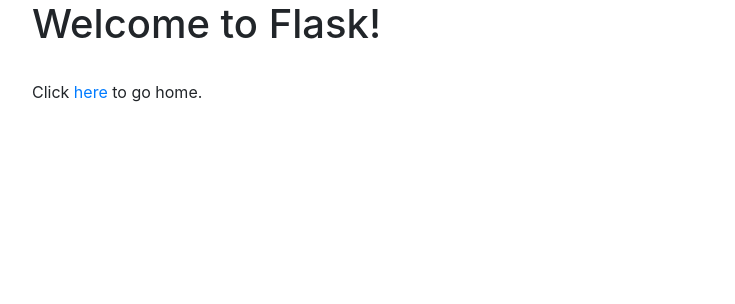
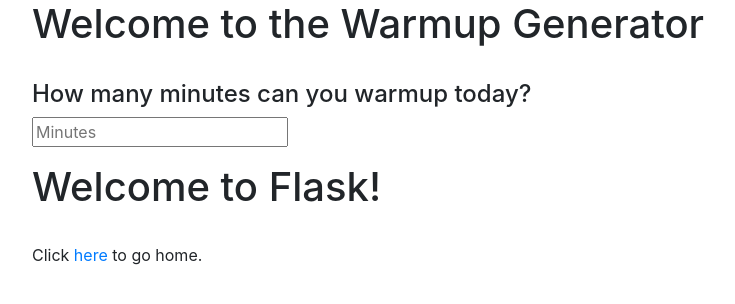
Before and after one commit to marcusrein/flask_intro, a Flask app: page /welcome in a window 1280 px wide. Shown: the top 304 px of the page, without its empty margins (53-788 px from the left). Run offline with Flask 2, Linux system fonts and the light colour scheme; some libraries are stand-ins or nearby versions.

Commit message:
rearranged a few things. still working homepage.

```diff
--- a/app.py
+++ b/app.py
@@ -4,17 +4,8 @@
 # create the application object
 app = Flask(__name__)
 
-# use decorators to link the function to a url
-@app.route('/')
+@app.route('/', methods=['GET', 'POST'])
 def home():
-    return "Hello, World!"  # return a string
-
-@app.route('/welcome')
-def welcome():
-    return render_template('welcome.html')  # render a template
-
-@app.route('/login', methods=['GET', 'POST'])
-def login():
     error = None
     if request.method == 'POST':
         if request.form['username'] != 'admin' or request.form['password'] != 'admin':
@@ -23,6 +14,15 @@
             return redirect(url_for('home'))
     return render_template('login.html', error=error)
 
+# use decorators to link the function to a url
+# @app.route('/')
+# def home():
+#     return "Hello, World!"  # return a string
+
+@app.route('/welcome')
+def welcome():
+    return render_template('welcome.html')  # render a template
+
 # start the server with the 'run()' method
 if __name__ == '__main__':
     app.run(debug=True)
--- a/templates/login.html
+++ b/templates/login.html
@@ -1,10 +1,9 @@
 <html>
   <head>
-    <title>Flask Intro - login page</title>
+    <title>Warmup Generator - First Page</title>
     <meta name="viewport" content="width=device-width, initial-scale=1.0">
     <link href="static/bootstrap.min.css" rel="stylesheet" media="screen">
   </head>
-
   <body>
     <div class="container">
       <h1>Welcome to the Warmup Generator</h1>
--- a/templates/welcome.html
+++ b/templates/welcome.html
@@ -1,14 +1,26 @@
 <html>
   <head>
-    <title>Flask Intro</title>
+    <title>Warmup Generator - First Page</title>
     <meta name="viewport" content="width=device-width, initial-scale=1.0">
     <link href="static/bootstrap.min.css" rel="stylesheet" media="screen">
   </head>
   <body>
     <div class="container">
-      <h1>Welcome to Flask!</h2>
+      <h1>Welcome to the Warmup Generator</h1>
       <br>
-      <p>Click <a href="/">here</a> to go home.</p>
+      <h4> How many minutes can you warmup today? </h4>
+      <form action="" method="post">
+        <input type="text" placeholder="Minutes" name="username" value="{{
+          request.form.username }}">
+      </form>
+      {% if error %}
+        <p class="error"><strong>Error:</strong> {{ error }}
+      {% endif %}
+    </div>
+    <div class="container">
+        <h1>Welcome to Flask!</h2>
+        <br>
+        <p>Click <a href="/">here</a> to go home.</p>
     </div>
   </body>
 </html>
```
